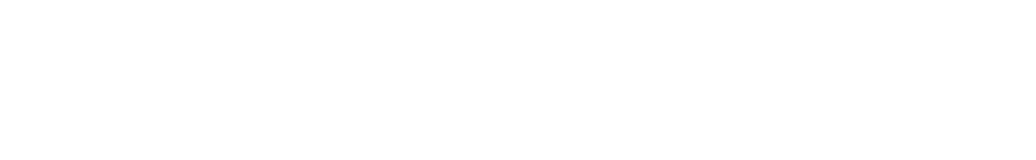
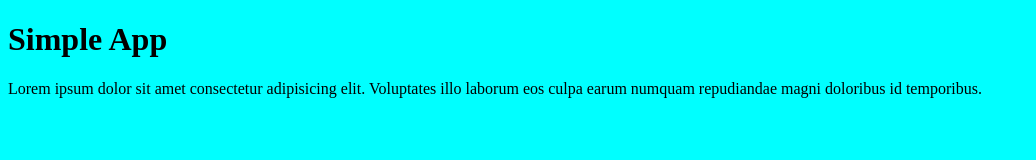
Before and after one commit to Sweodin/git_tutorial, a plain HTML site: page index.html in a window 1280 px wide. Shown: the whole page, without its empty margins (0-1036 px from the left). Drawn offline with Linux system fonts and the light colour scheme.

Commit message:
added index.html nand style.css

```diff
--- a/index.html
+++ b/index.html
@@ -3,7 +3,14 @@
   <head>
     <meta charset="UTF-8" />
     <meta name="viewport" content="width=device-width, initial-scale=1.0" />
+    <link rel="stylesheet" href="style.css" />
     <title>Simple App</title>
   </head>
-  <body></body>
+  <body>
+    <h1>Simple App</h1>
+    <p>
+      Lorem ipsum dolor sit amet consectetur adipisicing elit. Voluptates illo
+      laborum eos culpa earum numquam repudiandae magni doloribus id temporibus.
+    </p>
+  </body>
 </html>
--- /dev/null
+++ b/style.css
@@ -0,0 +1,3 @@
+body {
+  background-color: aqua;
+}
```
